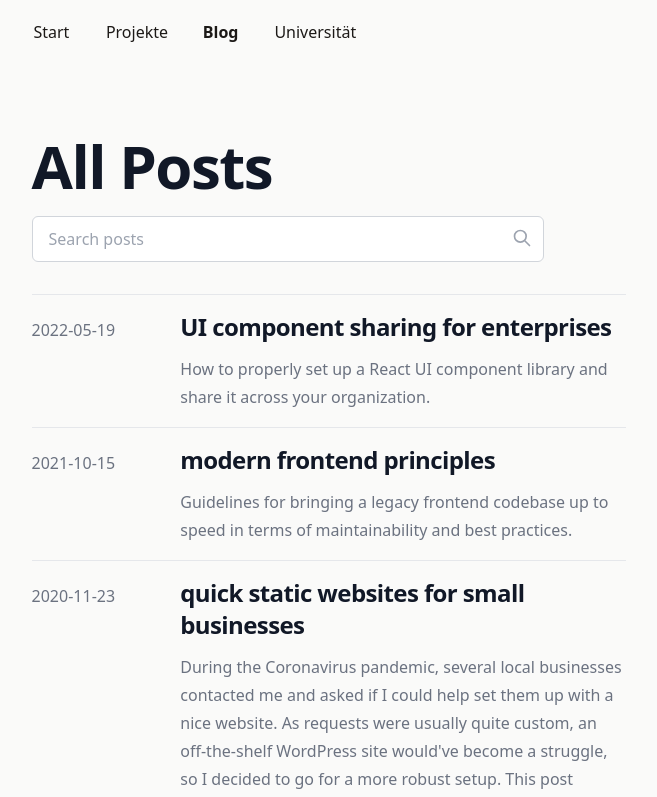
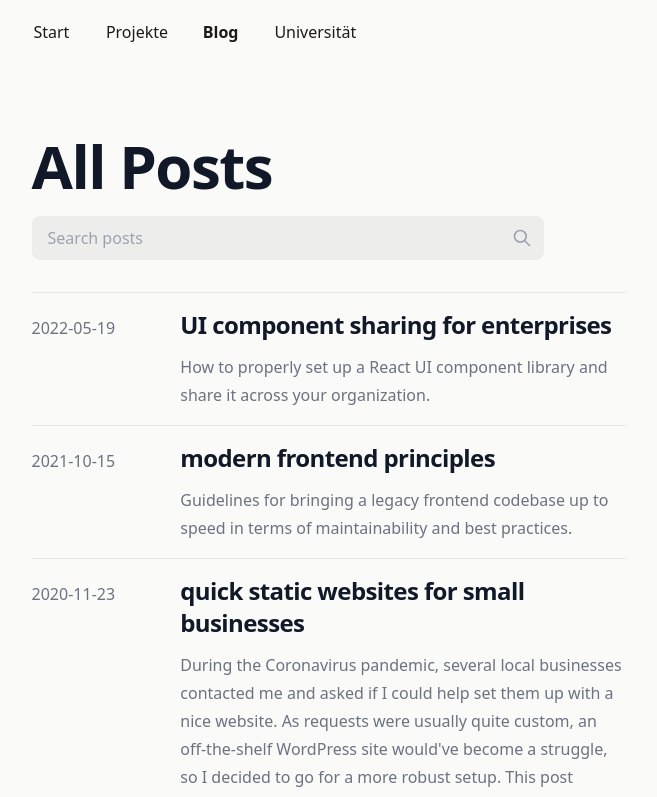
Before and after one commit to jens-ox/blog, a Next.js app: page /blog in a window 1280 px wide. Shown: the top 797 px of the page, without its empty margins (311-968 px from the left). Built offline with nearby package versions, Linux system fonts and the light colour scheme.

Commit message:
clean up search component

```diff
--- a/pages/blog.tsx
+++ b/pages/blog.tsx
@@ -61,7 +61,7 @@ export default function Blog() {
               type="text"
               onChange={(e) => setSearchValue(e.target.value)}
               placeholder="Search posts"
-              className="block w-full px-4 py-2 text-gray-900 bg-white border border-gray-300 rounded-md dark:border-gray-900 focus:ring-primary-500 focus:border-primary-500 dark:bg-gray-800 dark:text-gray-100"
+              className="block w-full px-4 py-2 rounded-lg dark:bg-white/5 bg-black/5 focus:ring-1 dark:focus:ring-white/50 focus:ring-black/50 focus:outline-none"
             />
             <svg
               className="absolute w-5 h-5 text-gray-400 right-3 top-3 dark:text-gray-300"
```
